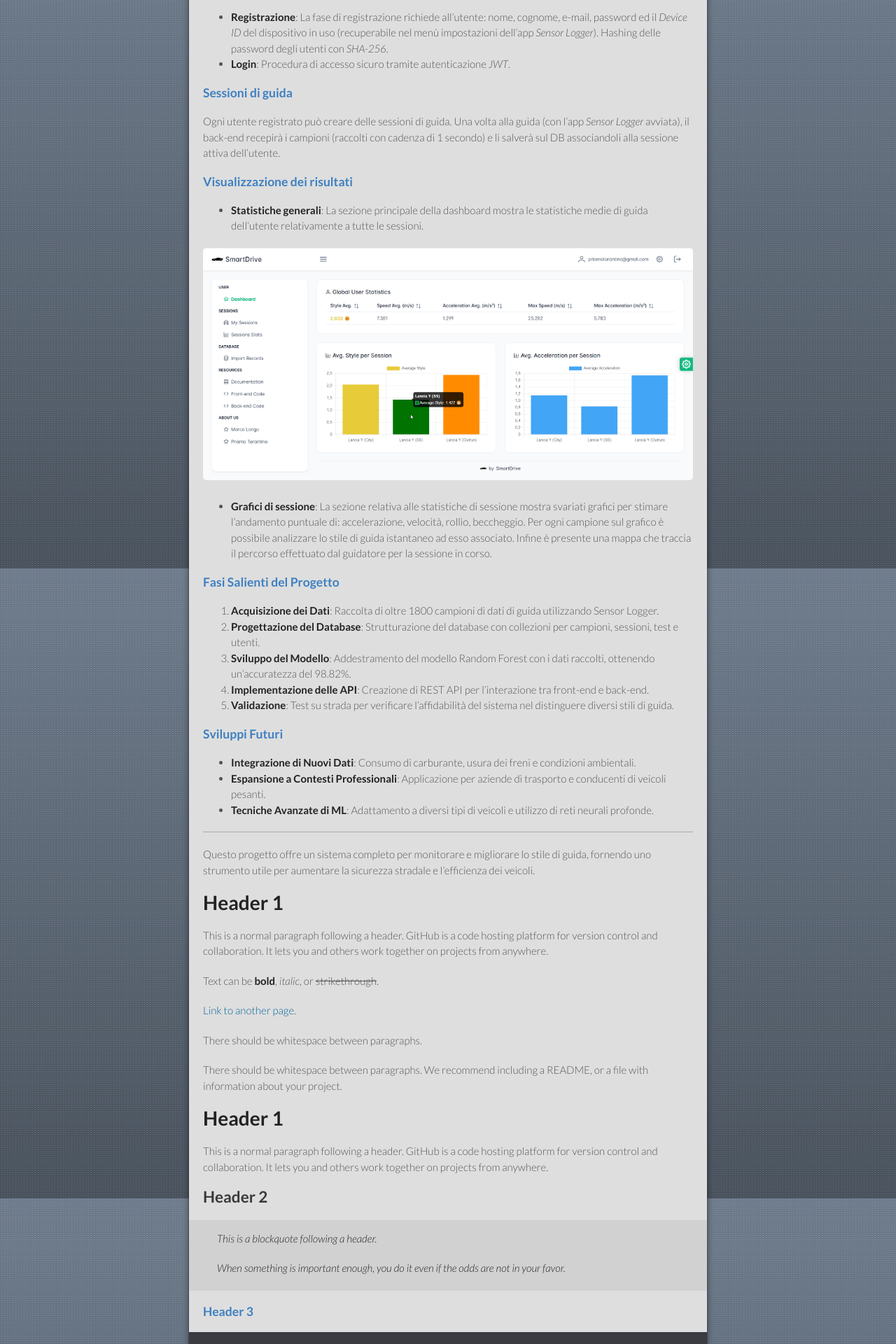
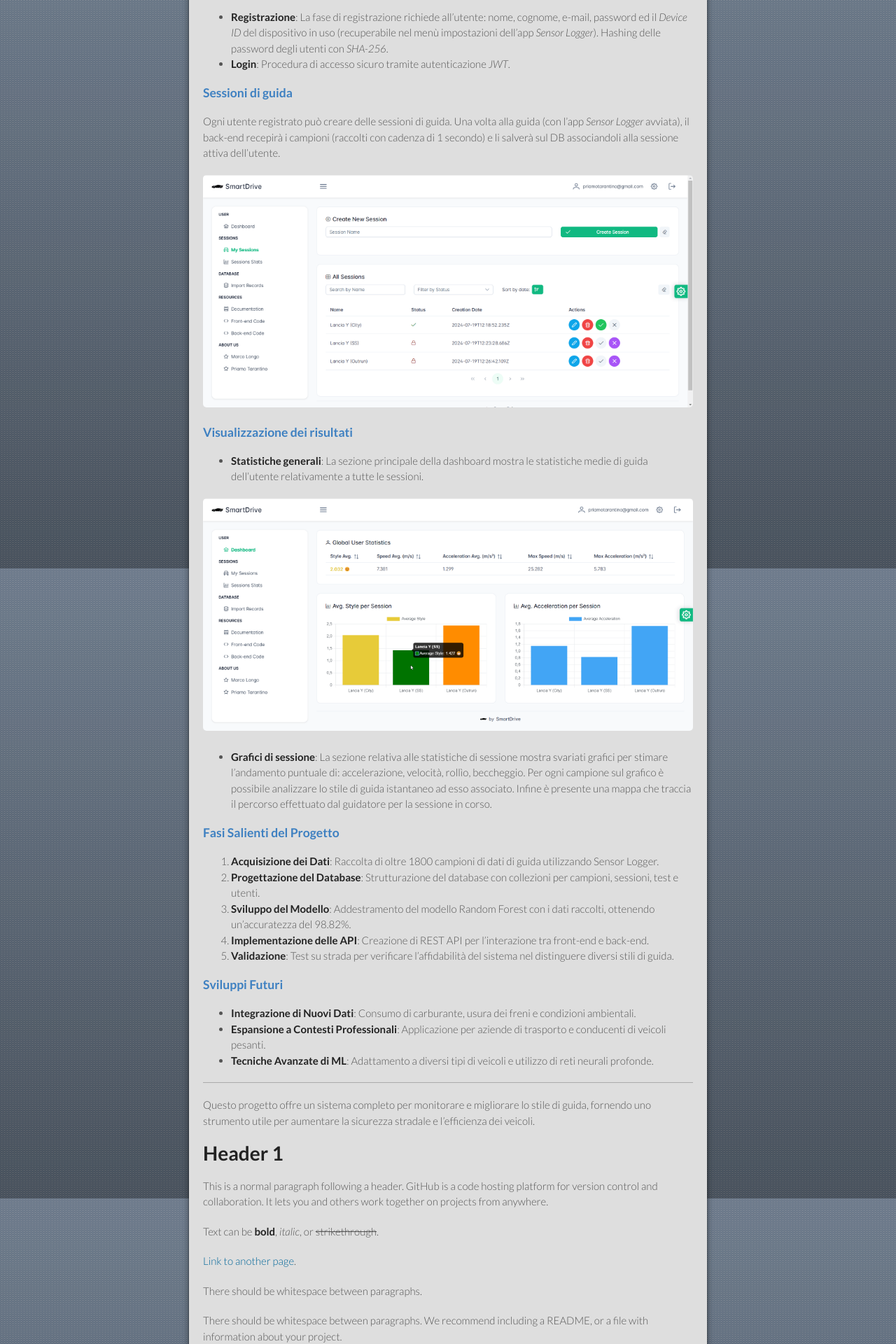
Before and after one commit to MarcoHijacker/SmartDrive-Page, a Jekyll site: the page built from index.md, in a window 1280 px wide. Shown: the part 988-2908 px from the top of the page at 70% size. Built offline with Jekyll 4.4.1, drawn with Linux system fonts in a browser that asks for light colours; our own code applies the rules of GitHub Pages for plain Markdown files.

Commit message:
sessions img added

```diff
--- a/index.md
+++ b/index.md
@@ -41,6 +41,8 @@ La sicurezza stradale e l'efficienza nella guida dei veicoli sono temi di cresce
 ### Sessioni di guida
 
 Ogni utente registrato può creare delle sessioni di guida. Una volta alla guida (con l'app _Sensor Logger_ avviata), il back-end recepirà i campioni (raccolti con cadenza di 1 secondo) e li salverà sul DB associandoli alla sessione attiva dell'utente.
+
+<a href="https://raw.githubusercontent.com/MarcoHijacker/SmartDrive-Page/main/assets/images/sessions_crud.png" target="_blank">![Sessions CRUD](https://raw.githubusercontent.com/MarcoHijacker/SmartDrive-Page/main/assets/images/sessions_crud.png)</a>
 
 ### Visualizzazione dei risultati
 
```
Also changed, not shown: assets/images/sessions_crud.png (added).
